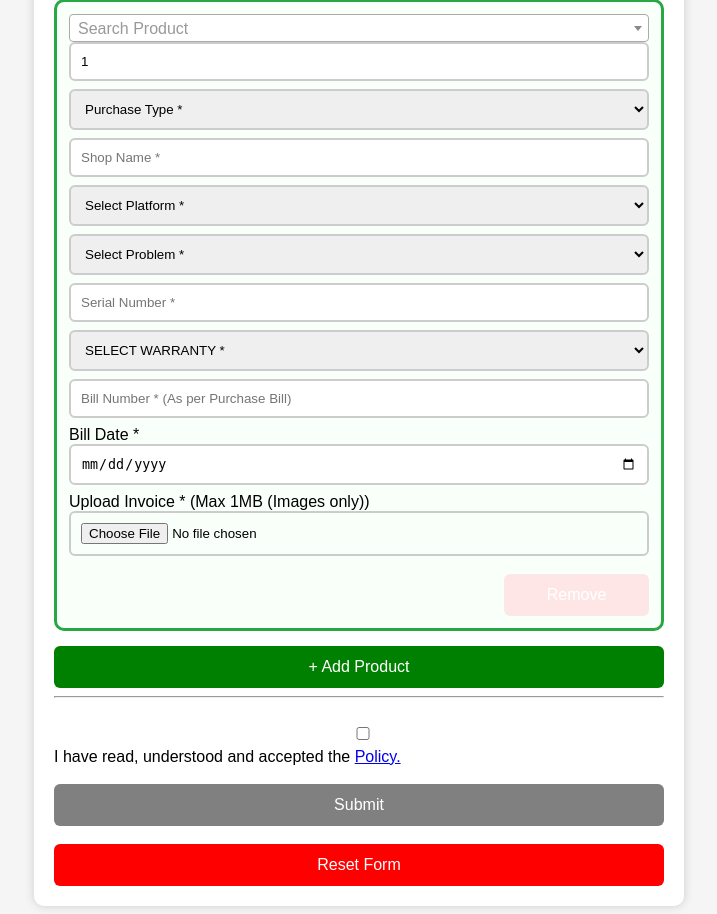
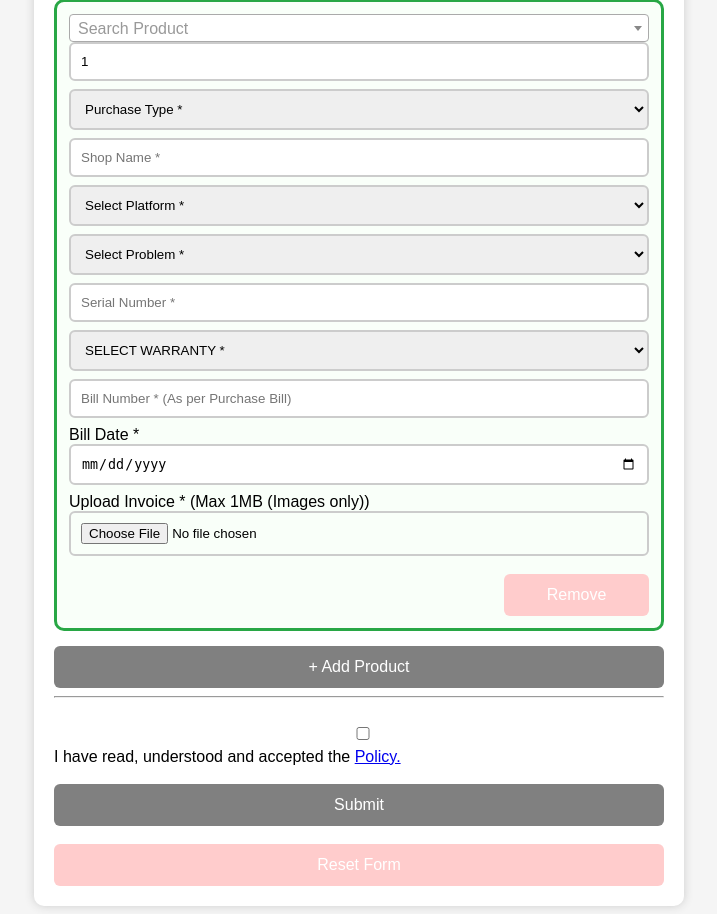
Before and after one commit to sudhakar96536-droid/service-center-app, a Flask app: page / in a window 1280 px wide. Shown: the part 934-1848 px from the top of the page, without its empty margins (281-998 px from the left). Run offline with Flask 3, Linux system fonts and the light colour scheme; some libraries are stand-ins or nearby versions.

Commit message:
Update form.html

```diff
--- a/templates/form.html
+++ b/templates/form.html
@@ -120,7 +120,7 @@
 .remove-btn {
     width: 25%;
     padding: 12px;
-    background: #ffe6e6;
+    background: #ffcccc;
     color: white;
     border: none;
     border-radius: 6px;
@@ -132,7 +132,7 @@
 .add-btn {
     width: 100%;
     padding: 12px;
-    background: green;
+    background: grey;
     color: white;
     border: none;
     border-radius: 6px;
@@ -272,7 +272,7 @@
         <button type="submit" class="sub-btn">Submit</button>
         <br>
         <br>
-        <button type="button" onclick="confirmReset()" style="background:red;">Reset Form</button>
+        <button type="button" onclick="confirmReset()" style="background: #ffcccc;">Reset Form</button>
 
     </form>
 </div>
```
